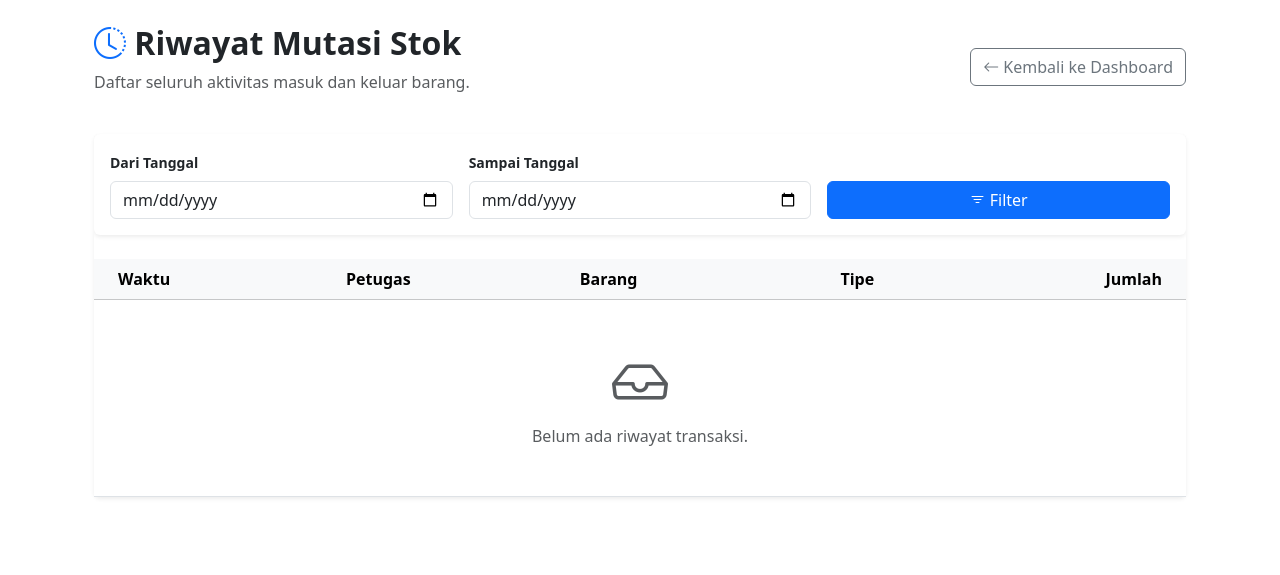
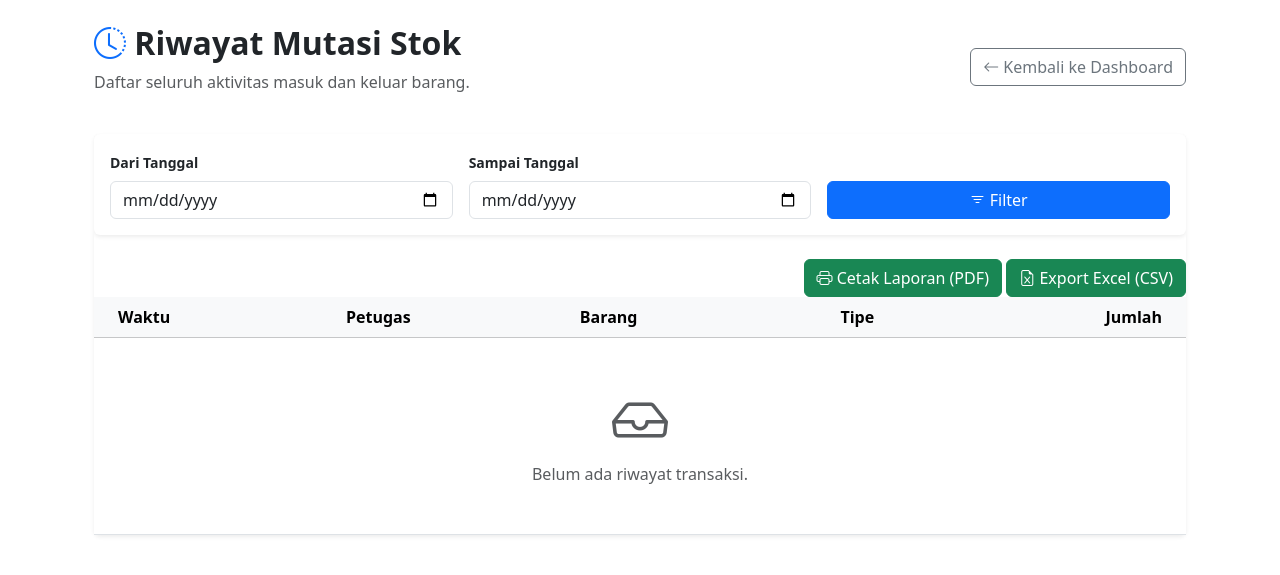
Before and after one commit to zatra19/inventory-system-django, a Django app: page /transactions/ in a window 1280 px wide. Shown: the part 56-631 px from the top of the page. Run offline with Django 5.2, Linux system fonts and the light colour scheme; data that the repository does not hold is empty.

Commit message:
penambahan cetak pdf dan csv export

```diff
--- a/inventory/templates/base.html
+++ b/inventory/templates/base.html
@@ -6,6 +6,26 @@
     <link rel="icon" type="image/png" href="{% static 'img/favicon.png' %}">
     <link href="https://cdn.jsdelivr.net/npm/bootstrap@5.3.2/dist/css/bootstrap.min.css" rel="stylesheet">
     <link rel="stylesheet" href="https://cdn.jsdelivr.net/npm/bootstrap-icons@1.11.0/font/bootstrap-icons.css">
+    <style>
+    @media print {
+        /* Sembunyikan Navbar, Tombol Filter, dan tombol kembali saat cetak */
+        .navbar, .btn, .card-body form, .no-print {
+            display: none !important;
+        }
+        /* Hilangkan bayangan card dan border agar bersih di kertas */
+        .card {
+            border: none !important;
+            shadow: none !important;
+        }
+        /* Tambahkan judul laporan jika diperlukan */
+        .print-only {
+            display: block !important;
+        }
+    }
+    .print-only {
+        display: none;
+    }
+</style>
 </head>
 <body>
 
--- a/inventory/templates/inventory/transaction_history.html
+++ b/inventory/templates/inventory/transaction_history.html
@@ -38,6 +38,22 @@
                                 </form>
                             </div>
                         </div>
+                        <div class="col-md-12 text-end mt-2">
+                            <button onclick="window.print()" class="btn btn-success">
+                                <i class="bi bi-printer"></i> Cetak Laporan (PDF)
+                            </button>
+                            <a href="{% url 'export_transactions_csv' %}?start_date={{ start_date|default:'' }}&end_date={{ end_date|default:'' }}"
+                            class="btn btn-success">
+                                <i class="bi bi-file-earmark-excel"></i> Export Excel (CSV)
+                            </a>
+                        </div>
+
+                        <div class="print-only text-center mb-4">
+                            <h3>LAPORAN MUTASI STOK GUDANG</h3>
+                            <p>Periode: {{ start_date|default:"Awal" }} s/d {{ end_date|default:"Sekarang" }}</p>
+                            <hr>
+                        </div>
+
                         <table class="table table-hover align-middle mb-0">
                             <thead class="table-light">
                                 <tr>
--- a/inventory/urls.py
+++ b/inventory/urls.py
@@ -8,4 +8,5 @@ urlpatterns = [
     path('delete/<int:pk>/', views.item_delete, name='item_delete'),
     path('transaction/add/<int:item_id>/', views.add_transaction, name='add_transaction'),
     path('transactions/', views.transaction_history, name='transaction_history'),
+    path('export/csv/', views.export_transactions_csv, name='export_transactions_csv'),
 ]
--- a/inventory/views.py
+++ b/inventory/views.py
@@ -138,3 +138,39 @@ def transaction_history(request):
         'start_date': start_date,
         'end_date': end_date
     })
+
+def export_transactions_csv(request):
+    import csv # Pastikan sudah di-import
+    from django.http import HttpResponse
+
+    response = HttpResponse(content_type='text/csv')
+    response['Content-Disposition'] = 'attachment; filename="laporan_mutasi.csv"'
+
+    writer = csv.writer(response)
+    # Header kolom
+    writer.writerow(['Waktu', 'Petugas', 'Barang', 'Tipe', 'Jumlah'])
+
+    # 1. Ambil semua data awal
+    transactions = Transaction.objects.all().order_by('-timestamp')
+
+    # 2. Ambil parameter filter dari request.GET (Bukan dari objek transaksi!)
+    start_date = request.GET.get('start_date')
+    end_date = request.GET.get('end_date')
+
+    if start_date and start_date != "None" and start_date != "":
+        transactions = transactions.filter(timestamp__date__gte=start_date)
+
+    if end_date and end_date != "None" and end_date != "":
+        transactions = transactions.filter(timestamp__date__lte=end_date)
+
+    # 3. Looping data transaksi
+    for t in transactions:
+        writer.writerow([
+            t.timestamp.strftime('%Y-%m-%d %H:%M'),
+            t.user.username if t.user else 'System', # Ambil username petugas
+            t.item.name, # Nama barang
+            t.get_transaction_type_display(), # 'Stock In' atau 'Stock Out'
+            t.quantity # Jumlahnya
+        ])
+
+    return response
```
